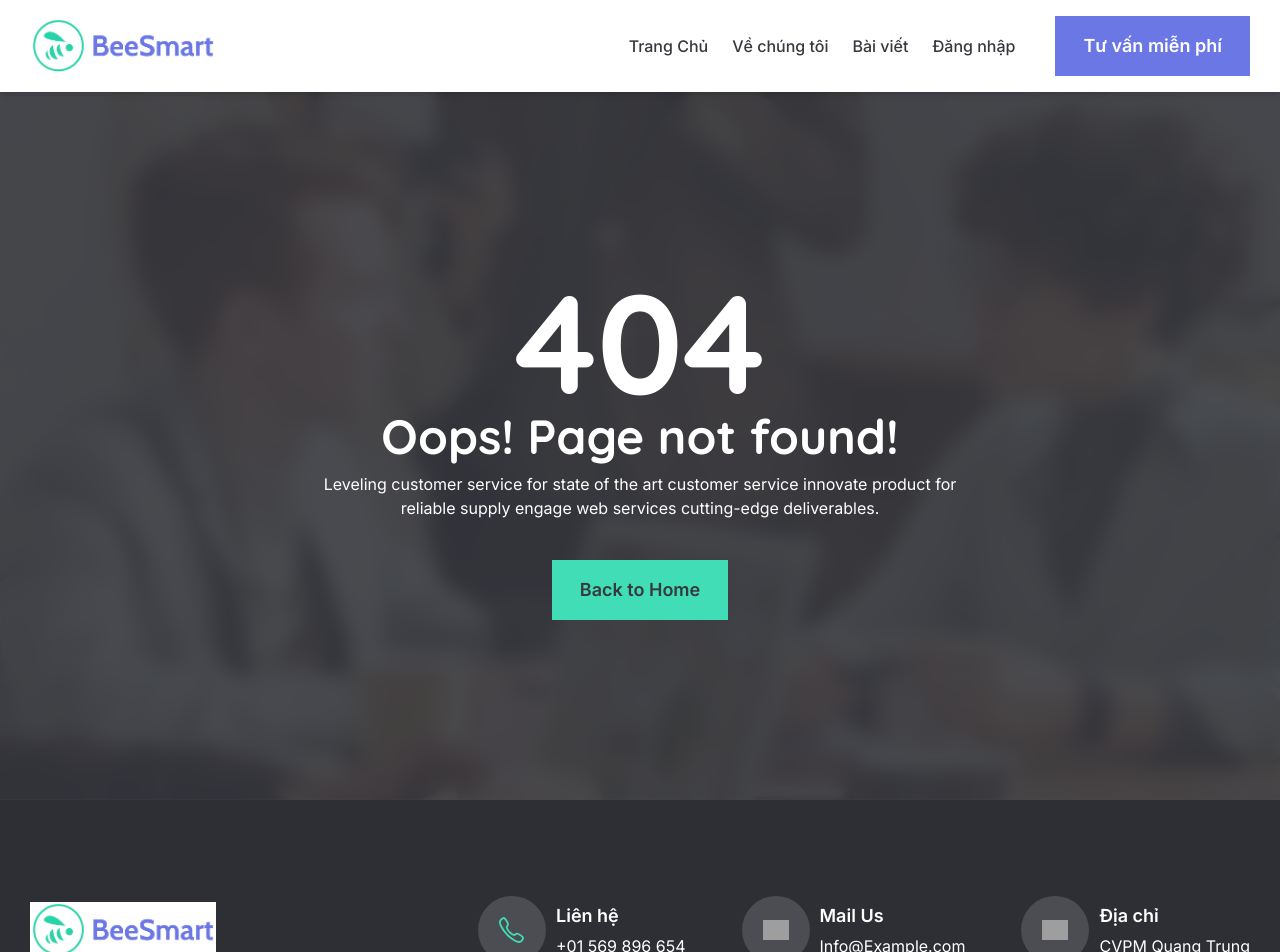
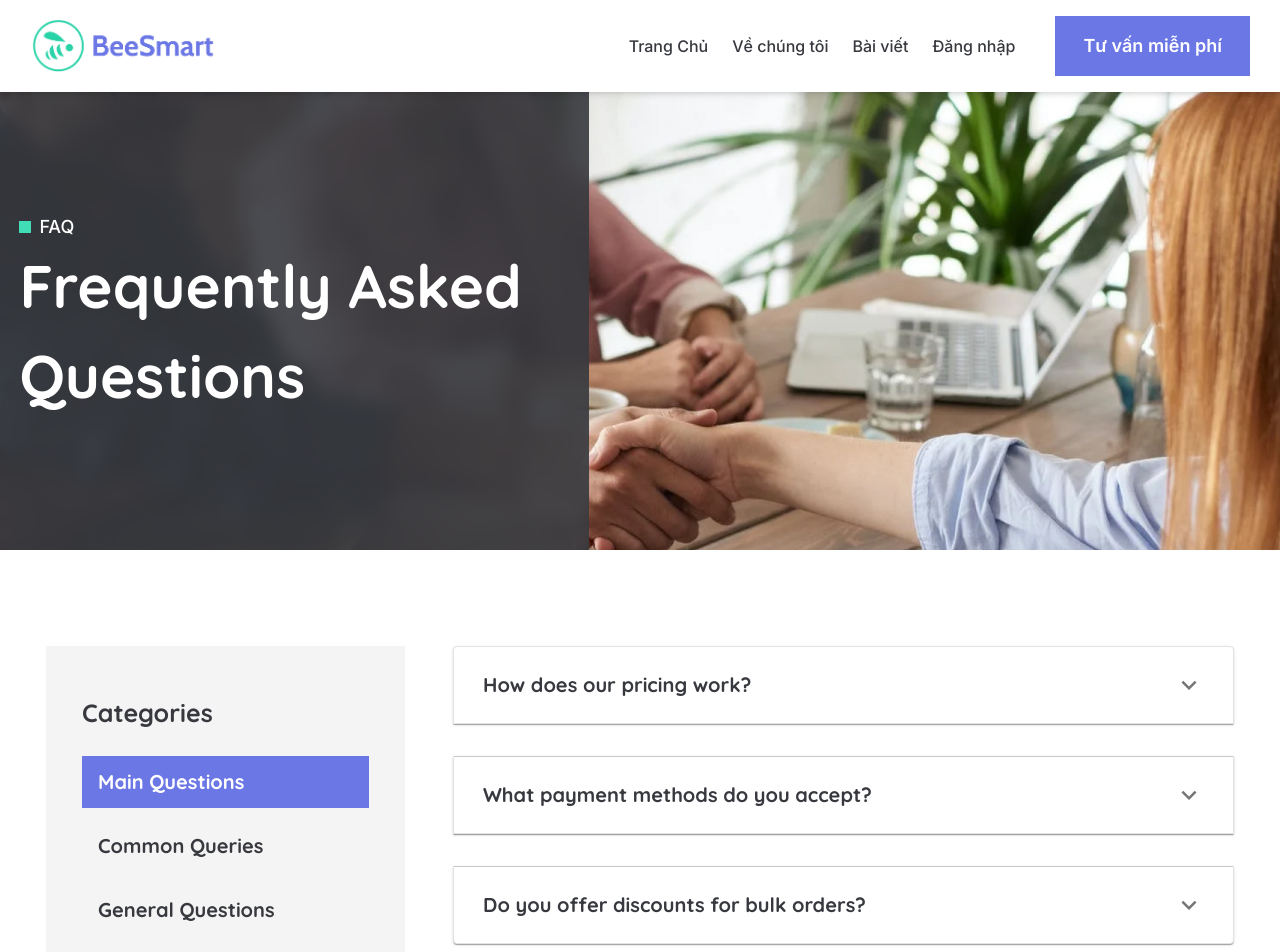
Before and after one commit to khangnguyen2100/next-13-sales-management-project, a Next.js app: page /faq in a window 1280 px wide. Before the commit this address had no page. Shown: the top 952 px of the page. Built offline with nearby package versions, Linux system fonts and the light colour scheme; grey boxes are pictures that could not be loaded.

Commit message:
feat: faq page

```diff
--- /dev/null
+++ b/src/app/(client)/faq/page.tsx
@@ -0,0 +1,16 @@
+import Banner from '@/components/common/Banner';
+import FaqMainSection from '@/components/faq/FaqMainSection';
+import BannerImage from 'public/images/contact/banner.jpg';
+
+export default function Index() {
+  return (
+    <>
+      <Banner
+        imageSrc={BannerImage}
+        heading='FAQ'
+        title='Frequently Asked Questions'
+      ></Banner>
+      <FaqMainSection />
+    </>
+  );
+}
--- a/src/components/Mui/index.tsx
+++ b/src/components/Mui/index.tsx
@@ -18,4 +18,7 @@ export {
   FormControl,
   Rating,
   Select,
+  Accordion,
+  AccordionSummary,
+  AccordionDetails
 } from '@mui/material';
--- /dev/null
+++ b/src/components/faq/FaqMainSection.tsx
@@ -0,0 +1,181 @@
+'use client';
+import React, { useState, useEffect } from 'react';
+import { MdExpandMore } from 'react-icons/md';
+import clsx from 'clsx';
+
+import { Accordion, AccordionDetails, AccordionSummary } from 'components/Mui';
+type Category = {
+  id: string;
+  label: string;
+};
+type Question = {
+  id: string;
+  categoryId: string;
+  title: string;
+  answer: string;
+};
+
+const categories: Category[] = [
+  {
+    id: '001',
+    label: 'Main Questions',
+  },
+  {
+    id: '002',
+    label: 'Common Queries',
+  },
+  {
+    id: '003',
+    label: 'General Questions',
+  },
+  {
+    id: '004',
+    label: 'Legal information',
+  },
+];
+const questions: Question[] = [
+  {
+    id: '01',
+    categoryId: '001',
+    title: 'How does our pricing work?',
+    answer:
+      'Objectively innovated empowered manufactured products where as parallel holisticly predominat extensible testing procedures reliable supply chains dramatically engage top-line web services vis-a-vis cutting-edge deliverables.',
+  },
+  {
+    id: '02',
+    categoryId: '001',
+    title: 'What payment methods do you accept?',
+    answer:
+      'We accept all major credit cards, PayPal, and bank transfers. Please contact us if you have any questions about payment options.',
+  },
+  {
+    id: '03',
+    categoryId: '001',
+    title: 'Do you offer discounts for bulk orders?',
+    answer:
+      'Yes, we offer discounts for bulk orders. Please contact us for more information about our bulk pricing options.',
+  },
+  {
+    id: '04',
+    categoryId: '002',
+    title: 'How do I track my order?',
+    answer:
+      'You can track your order by logging into your account and viewing your order history. You will also receive email updates with tracking information as your order is processed and shipped.',
+  },
+  {
+    id: '05',
+    categoryId: '002',
+    title: 'What is your return policy?',
+    answer:
+      'We offer a 30-day return policy for most products. Please contact us if you have any questions about our return policy or to initiate a return.',
+  },
+  {
+    id: '06',
+    categoryId: '002',
+    title: 'How do I cancel my order?',
+    answer:
+      'You can cancel your order by logging into your account and viewing your order history. If your order has not yet been processed, you will be able to cancel it from there. If your order has already been processed, please contact us to initiate a return.',
+  },
+  {
+    id: '07',
+    categoryId: '003',
+    title: 'What is your shipping policy?',
+    answer:
+      'We offer free shipping on all orders over $50. For orders under $50, shipping rates will vary depending on the size and weight of the package. Please contact us if you have any questions about our shipping policy.',
+  },
+  {
+    id: '08',
+    categoryId: '003',
+    title: 'How long will it take to receive my order?',
+    answer:
+      'Delivery times will vary depending on your location and the shipping method you choose. Please refer to our shipping policy for more information about delivery times.',
+  },
+  {
+    id: '09',
+    categoryId: '003',
+    title: 'Do you ship internationally?',
+    answer:
+      'Yes, we ship internationally. Please contact us for more information about international shipping options and rates.',
+  },
+  {
+    id: '10',
+    categoryId: '004',
+    title: 'What is your privacy policy?',
+    answer:
+      'We take your privacy seriously and are committed to protecting your personal information. Please refer to our privacy policy for more information about how we collect, use, and protect your personal information.',
+  },
+];
+
+const FaqMainSection = () => {
+  const [categorySelected, setCategorySelected] = useState<string>(
+    categories[0].id,
+  );
+  const [questionsByCategory, setQuestionsByCategory] = useState<Question[]>(
+    [],
+  );
+
+  const handleClickCategory = (id: string) => {
+    setCategorySelected(id);
+  };
+
+  useEffect(() => {
+    const filterQuestion = questions.filter(
+      item => item.categoryId === categorySelected,
+    );
+    setQuestionsByCategory(filterQuestion);
+  }, [categorySelected]);
+  return (
+    <div className='container my-24 flex items-start gap-12 lgd:flex-col'>
+      {/* category */}
+      <div className='w-full bg-section-5 px-9 py-12 lg:max-w-[359px] lgd:px-4 lgd:py-6'>
+        <h2 className='mb-6 text-[25px] text-typo-1'>Categories</h2>
+        {/* list */}
+        <div className='flex w-full flex-wrap gap-3 lg:flex-col'>
+          {categories.map((category, i) => {
+            return (
+              <h3
+                className={clsx(
+                  'transition-md w-full cursor-pointer p-3 pl-4 text-xl text-typo-1 hover:bg-primary hover:text-white lgd:w-max',
+                  category.id === categorySelected && 'bg-primary text-white',
+                )}
+                key={i}
+                onClick={() => handleClickCategory(category.id)}
+              >
+                {category.label}
+              </h3>
+            );
+          })}
+        </div>
+      </div>
+      {/* question by category */}
+      <div className='flex flex-1 flex-col gap-8'>
+        {questionsByCategory.map(question => {
+          return (
+            <Accordion
+              key={question.id}
+              classes={{
+                root: 'py-[12px] px-[13px] border-[#E3E3E3] border shadow-none before:h-0',
+                expanded: '!m-0',
+              }}
+            >
+              <AccordionSummary
+                expandIcon={<MdExpandMore size={30} />}
+                aria-controls='panel1a-content'
+                id='panel1a-header'
+              >
+                <h3 className='text-xl font-black text-typo-1'>
+                  {question.title}
+                </h3>
+              </AccordionSummary>
+              <AccordionDetails>
+                <p className='text-lg text-typo-3'>{question.answer}</p>
+              </AccordionDetails>
+            </Accordion>
+          );
+        })}
+      </div>
+    </div>
+  );
+};
+
+export default FaqMainSection;
```
